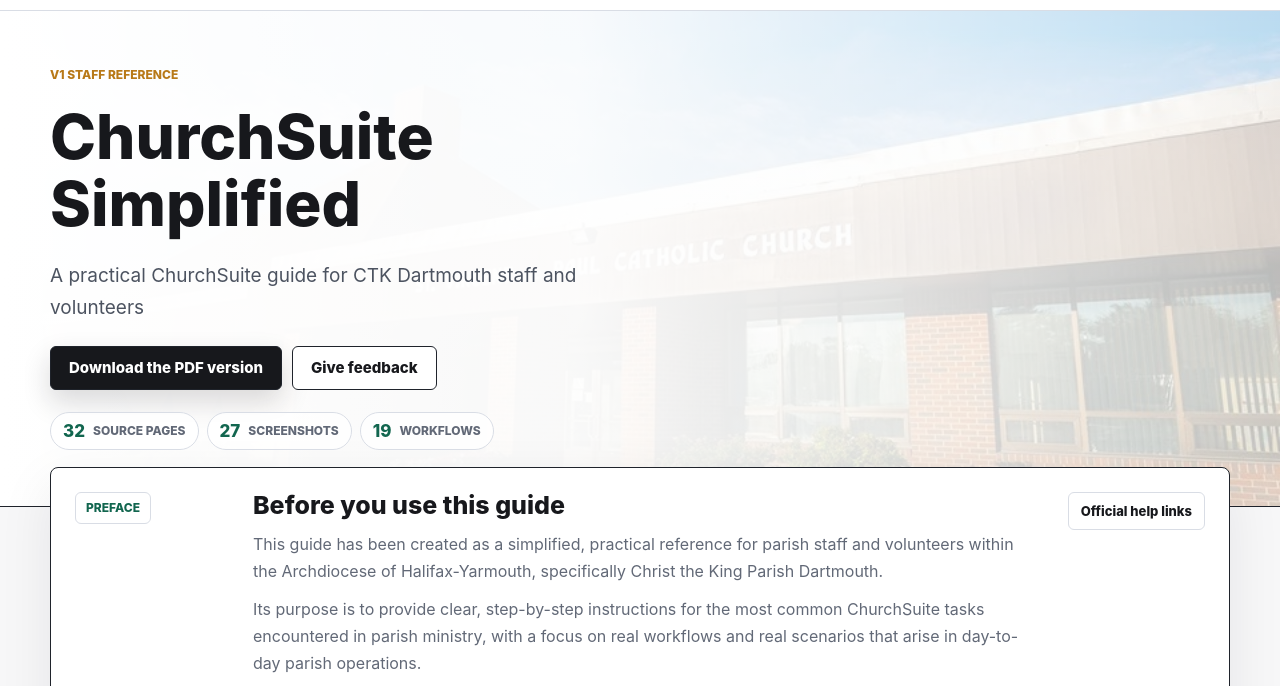
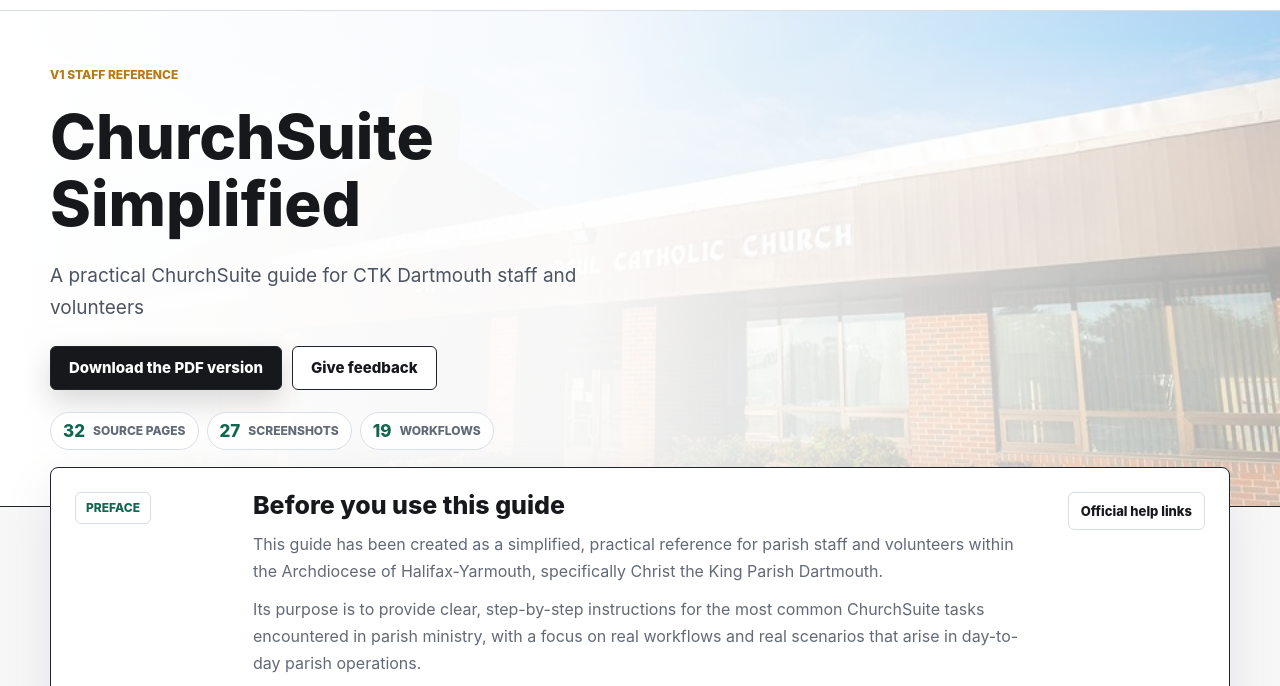
Before and after one commit to Nikkayowill/ctk-churchsuite-guide, a website built with Vite: page index.html in a window 1280 px wide. Shown: the part 52-738 px from the top of the page. Built offline with nearby package versions, Linux system fonts and the light colour scheme; what @formspree/ajax would draw is missing.

Commit message:
Fix hero banner rendering on Cloudflare

```diff
--- a/index.html
+++ b/index.html
@@ -11,6 +11,7 @@
     <link rel="icon" type="image/png" sizes="32x32" href="/favicon-32x32.png" />
     <link rel="icon" type="image/png" sizes="192x192" href="/favicon-192x192.png" />
     <link rel="apple-touch-icon" sizes="180x180" href="/apple-touch-icon.png" />
+    <link rel="preload" as="image" href="/images/st-vincent-de-paul-hero.webp" type="image/webp" />
     <title>ChurchSuite Simplified | CTK Dartmouth</title>
     <script>
       try {
--- a/src/content.js
+++ b/src/content.js
@@ -173,7 +173,7 @@ export const guide = {
   version: "V1",
   downloadHref: assetPath("downloads/CTK-ChurchSuite-Simplified-Staff-Guide-V1.pdf"),
   logoHref: assetPath("images/ctk-logo.webp"),
-  heroImage: assetPath("images/st-vincent-de-paul-banner.webp"),
+  heroImage: "/images/st-vincent-de-paul-hero.webp",
   stats: [
     { value: "32", label: "source pages" },
     { value: "27", label: "screenshots" },
--- a/src/main.js
+++ b/src/main.js
@@ -435,6 +435,14 @@ function renderFeedback() {
 function renderHero() {
   return `
     <section class="hero" id="top">
+      <img
+        class="hero-media"
+        src="${escapeHtml(guide.heroImage)}"
+        alt=""
+        aria-hidden="true"
+        decoding="async"
+        fetchpriority="high"
+      >
       <div class="hero-inner shell">
         <div class="hero-copy">
           <span class="eyebrow">${escapeHtml(guide.version)} staff reference</span>
@@ -491,8 +499,6 @@ function renderHeader() {
 }
 
 function renderApp() {
-  document.documentElement.style.setProperty("--hero-image", `url("${guide.heroImage}")`);
-
   root.innerHTML = `
     <a class="skip-link" href="#guide">Skip to guide</a>
     ${renderHeader()}
--- a/src/styles.css
+++ b/src/styles.css
@@ -330,15 +330,26 @@ li {
 }
 
 .hero::before {
-  background-image: var(--hero-image);
-  background-position: center center;
-  background-repeat: no-repeat;
-  background-size: cover;
-  opacity: 0.46;
+  display: none;
 }
 
 .hero::after {
   background: var(--hero-overlay);
+  pointer-events: none;
+  z-index: 0;
+}
+
+.hero-media {
+  position: absolute;
+  inset: 0;
+  z-index: 0;
+  width: 100%;
+  height: 100%;
+  object-fit: cover;
+  object-position: center center;
+  opacity: 0.58;
+  filter: saturate(1.12) contrast(1.04);
+  pointer-events: none;
 }
 
 .hero-inner {
--- a/vite.config.js
+++ b/vite.config.js
@@ -4,5 +4,5 @@ import { cloudflare } from "@cloudflare/vite-plugin";
 
 export default defineConfig({
   plugins: [cloudflare()],
-  base: "./",
+  base: "/",
 });
```
Also changed, not shown: public/images/st-vincent-de-paul-hero.webp (added).
